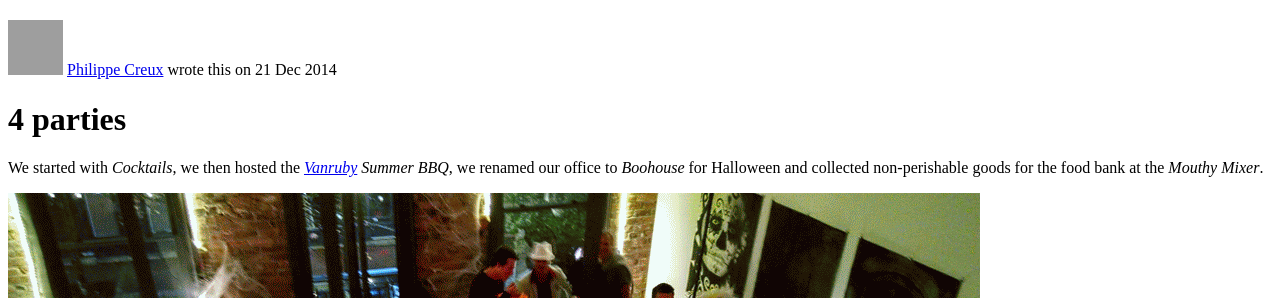
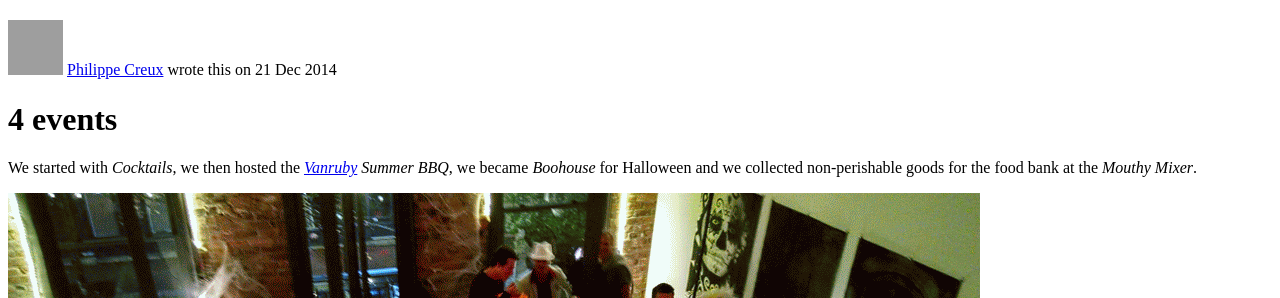
Before and after one commit to BrewhouseTeam/brewhouseteam.github.io, a Jekyll site: the page built from _posts/2014-12-21-brewhouse-2014-by-the-numbers.md, in a window 1280 px wide and 900 px high, scrolled down 752 px. Shown: the part 159-457 px from the top of the window. Built offline with Jekyll 4.4.1, drawn with Linux system fonts in a browser that asks for light colours; comment, search, counter and statistics services are not loaded; a style sheet for code colours, icons or effects is not loaded; some of the changed text lies outside the part shown; grey boxes are pictures that could not be loaded.

Commit message:
Numbers - add photo for mouthy mixer. Update based on @kalv's comments

```diff
--- a/_posts/2014-12-21-brewhouse-2014-by-the-numbers.md
+++ b/_posts/2014-12-21-brewhouse-2014-by-the-numbers.md
@@ -13,10 +13,10 @@ shared_description: TODO
 ---
 
 
-# **4** parties
+# **4** events
 
 We started with *Cocktails*, we then hosted the *[Vanruby](http://vanruby.org) Summer BBQ*,
-we renamed our office to *Boohouse* for Halloween and collected non-perishable goods for the
+we became *Boohouse* for Halloween and we collected non-perishable goods for the
 food bank at the *Mouthy Mixer*.
 
 ![boohouse](/images/posts/2014/Dec/boohouse.gif)
```
Also changed, not shown: other parts of _posts/2014-12-21-brewhouse-2014-by-the-numbers.md (+7 -3 lines), images/posts/2014/Dec/food-bank.jpg (added).
